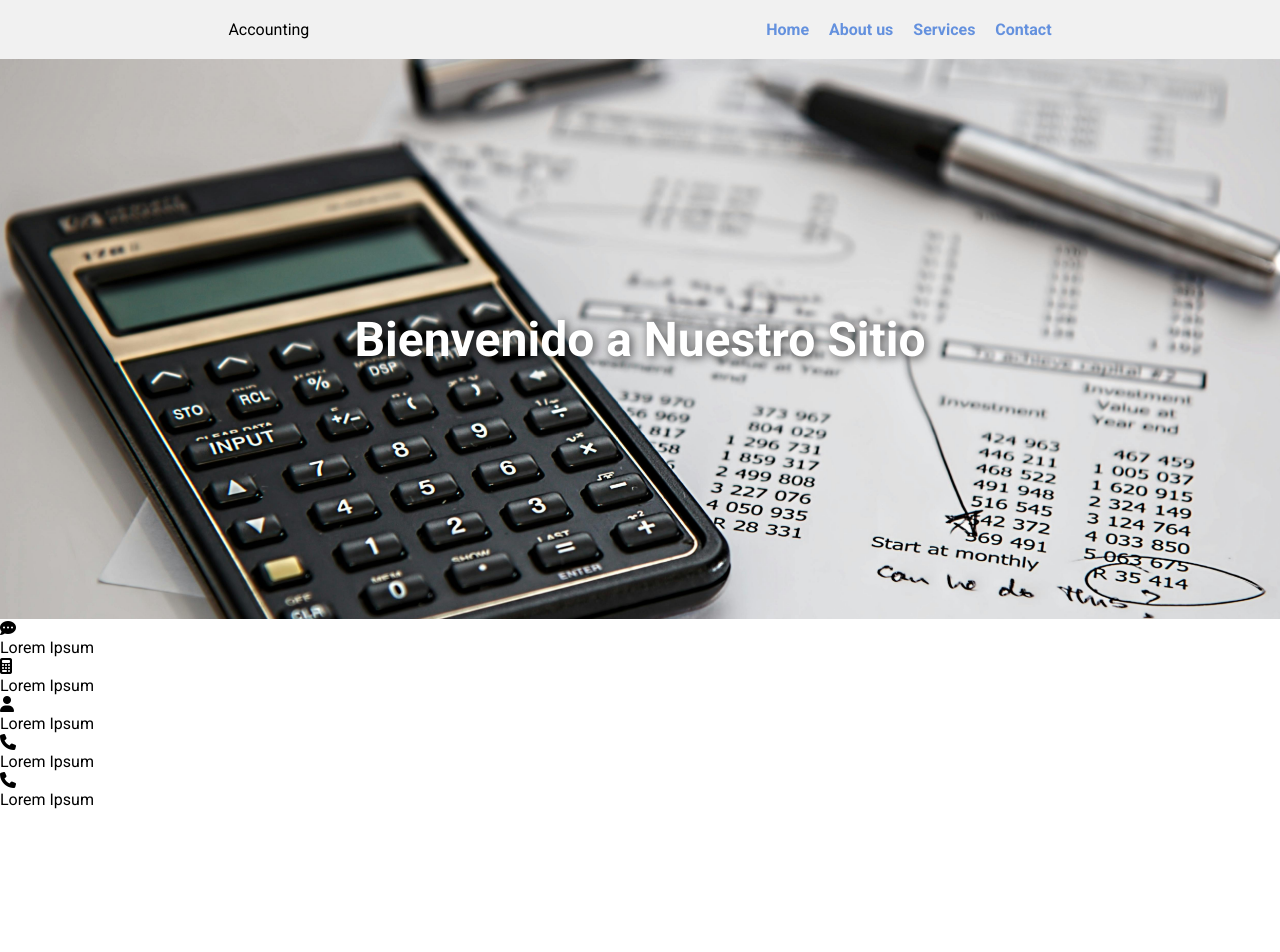
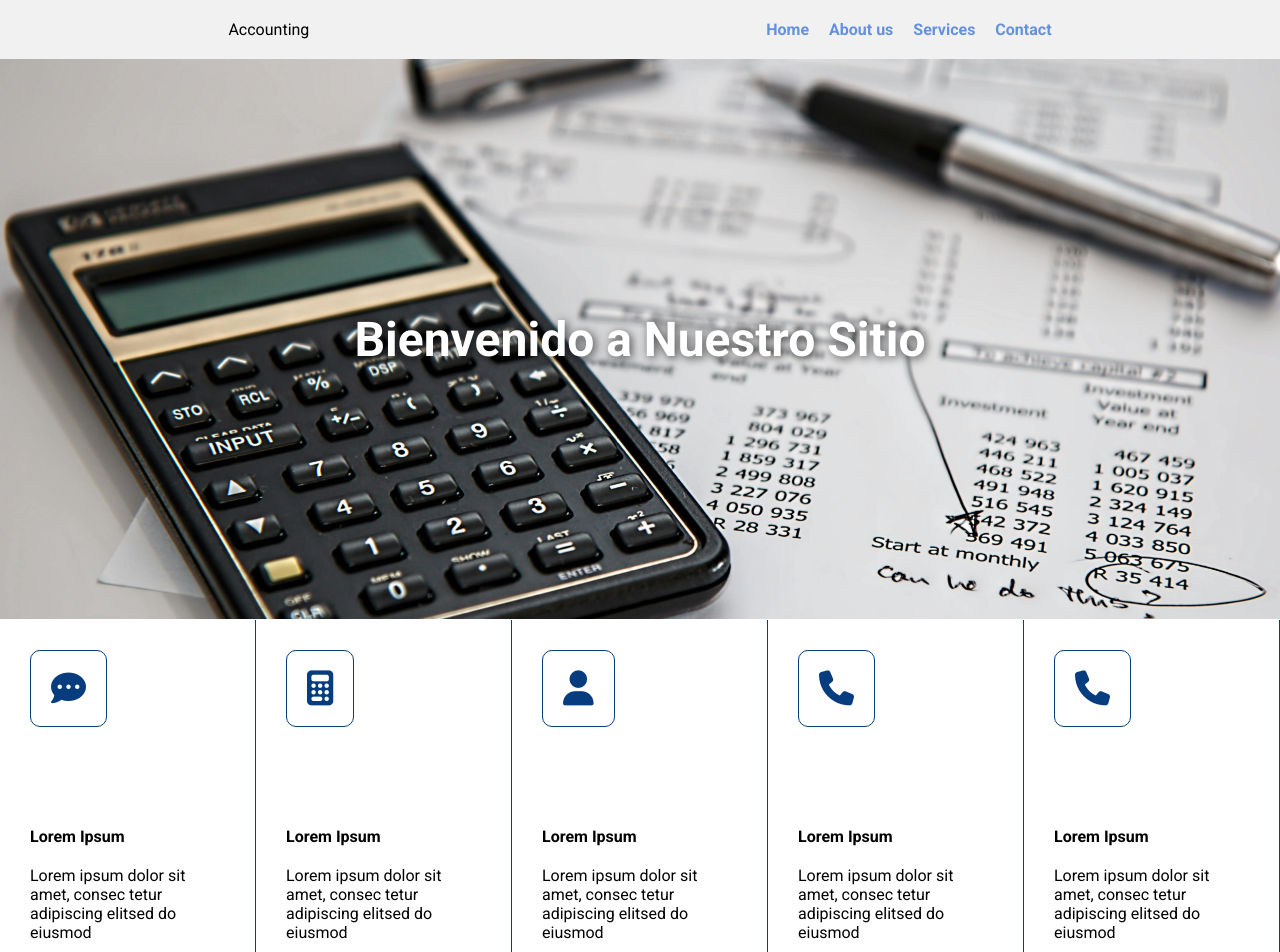
Before and after one commit to JustHarlys/Accounting-Template, a React (Vite) app: page / in a window 1280 px wide. Shown: the top 952 px of the page. Before the commit the page ends 809 px from the top, so only its background shows below. Built offline with nearby package versions, Linux system fonts and the light colour scheme.

Commit message:
Creada la sección de servicios con sus estilos

```diff
--- a/src/App.css
+++ b/src/App.css
@@ -4,6 +4,7 @@
   --white: #F1F1F1;
   --unblue: #6491DE;
   --dc: #073D7F;
+  --background: #F1F6FB;
 }
 
 * {
@@ -116,3 +117,73 @@ figure {
   color: #6491DE;
   font-weight: bold;
 }
+
+.services {
+  display: flex;
+}
+
+.service {
+  display: flex;
+  flex-direction: column;
+  align-items: flex-start;
+  justify-content: center;
+  padding: 30px;
+  gap: 100px;
+  border-right: 1px solid var(--dc);
+  width: 100%;
+  transition: 0.5s ease all;
+  margin-top: 1px;
+}
+
+.service:hover {
+  background-color: var(--background);
+}
+
+
+.service > i {
+  font-size: 35px;
+  color: var(--dc);
+  border: 1px solid var(--dc);
+  padding: 20px;
+  border-radius: 10px;
+  margin-left: 0;
+}
+
+.service > p {
+  margin: 0;
+}
+
+.read-more {
+  opacity: 0;
+  cursor: pointer;
+}
+
+.read-more:after {
+  display: block;
+  content: "";
+  border-bottom: solid 3px var(--unblue);
+  transform: scaleX(0.46);
+  transition: transform 250ms ease-in-out;
+  transform-origin: 0% 50%;
+  width: 35%;
+}
+
+.read-more:hover:after {
+  transform: scaleX(1);
+  transform-origin: 0 50% ;
+}
+
+.fade-in {
+  animation: fadeInAnimation ease 0.9s;
+  animation-fill-mode: forwards;
+}
+
+
+@keyframes fadeInAnimation {
+  0% {
+    opacity: 0;
+  }
+  100% {
+    opacity: 1;
+  }
+}
--- a/src/App.jsx
+++ b/src/App.jsx
@@ -12,6 +12,7 @@ function App() {
       key={nanoid()}
       service={service.service}
       icon={service.icon}
+      content={service.content}
     />
   })
 
@@ -19,7 +20,11 @@ function App() {
     <>
       <Nav />
       <Hero />
+
+      <div className='services'>
+
       {servicios}
+      </div>
     </>
   )
 }
--- a/src/Components/Services.jsx
+++ b/src/Components/Services.jsx
@@ -1,10 +1,27 @@
+import { useState } from "react"
 
+function Services({service, icon, content}) {
 
-function Services({service, icon}) {
+  const [readMore, setReadMore] = useState(false)
+
+  function handleHover() {
+    setReadMore(true)
+  }
+
+  function hoverOut() {
+    setReadMore(false)
+  }
+
   return (
-    <div className="service">
+    <div className="service" onMouseEnter={handleHover} onMouseLeave={hoverOut}>
       <i className={`fa-solid ${icon}`}></i>
-      <p>{service}</p>
+
+      <div className="service-text">
+
+      <p style={{marginBottom: 20, fontWeight: 'bold'}}>{service}</p>
+      <p style={{marginBottom: 20}}>{content}</p>
+      <p className={readMore ? "read-more fade-in" : "read-more"}>{readMore && 'Read More'}</p>
+      </div>
     </div>
   )
 }
--- a/src/data/services.js
+++ b/src/data/services.js
@@ -2,26 +2,26 @@ export const services = [
   {
     service: "Lorem Ipsum",
     icon: "fa-comment-dots",
-    content: ""
+    content: "Lorem ipsum dolor sit amet, consec tetur adipiscing elitsed do eiusmod"
   },
   {
     service: "Lorem Ipsum",
     icon: "fa-calculator",
-    content: ""
+    content: "Lorem ipsum dolor sit amet, consec tetur adipiscing elitsed do eiusmod"
   },
   {
     service: "Lorem Ipsum",
     icon: "fa-user",
-    content: ""
+    content: "Lorem ipsum dolor sit amet, consec tetur adipiscing elitsed do eiusmod"
   },
   {
     service: "Lorem Ipsum",
     icon: "fa-phone",
-    content: ""
+    content: "Lorem ipsum dolor sit amet, consec tetur adipiscing elitsed do eiusmod"
   },
   {
     service: "Lorem Ipsum",
     icon: "fa-phone",
-    content: ""
+    content: "Lorem ipsum dolor sit amet, consec tetur adipiscing elitsed do eiusmod"
   }
 ]
```
